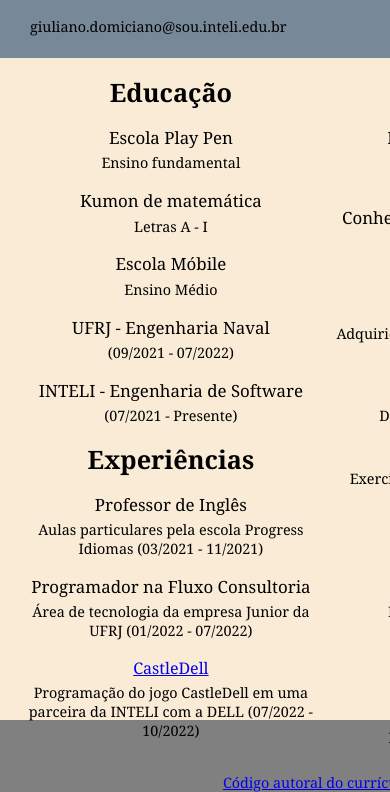
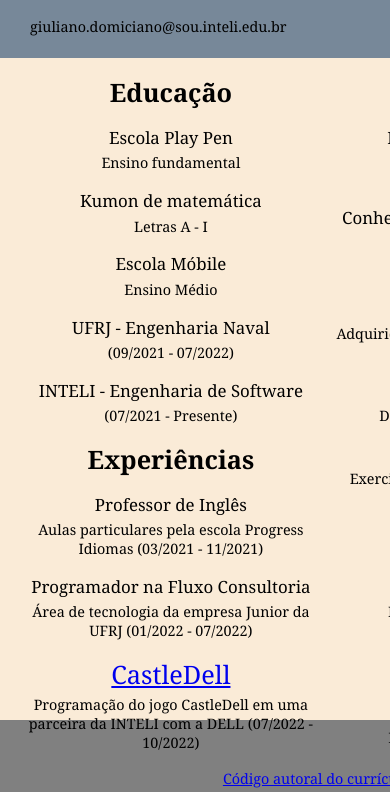
Before and after one commit to GiulianoBontempo/curriculo, a plain HTML site: page index.html in a window 390 px wide. Shown: the part 259-1051 px from the top of the page. Drawn offline with Linux system fonts and the light colour scheme.

Commit message:
responsividade

```diff
--- a/index.html
+++ b/index.html
@@ -43,7 +43,7 @@
                     <h4 class="descricao1">Aulas particulares pela escola Progress Idiomas (03/2021 - 11/2021)</h4>
                     <h3 class="descricao">Programador na Fluxo Consultoria</h3>
                     <h4 class="descricao1">Área de tecnologia da empresa Junior da UFRJ (01/2022 - 07/2022)</h4>
-                    <a class="descricao" href="https://2022m1t6.github.io/Projeto6/">CastleDell</a>
+                    <a class="descricao" href="https://2022m1t6.github.io/Projeto6/" id="castleDell">CastleDell</a>
                     <h4 class="descricao1">Programação do jogo CastleDell em uma parceira da INTELI com a DELL (07/2022 - 10/2022)</h4>
                 </div>
             </div>
--- a/style.css
+++ b/style.css
@@ -111,6 +111,10 @@ h4{
 }
 
 #linkCurriculo{
-    padding-top: 3vh;
+    padding-top: 2vh;
     font-size: 1.7vh;
 }
+
+#castleDell{
+    font-size: 3vh;
+}
```
